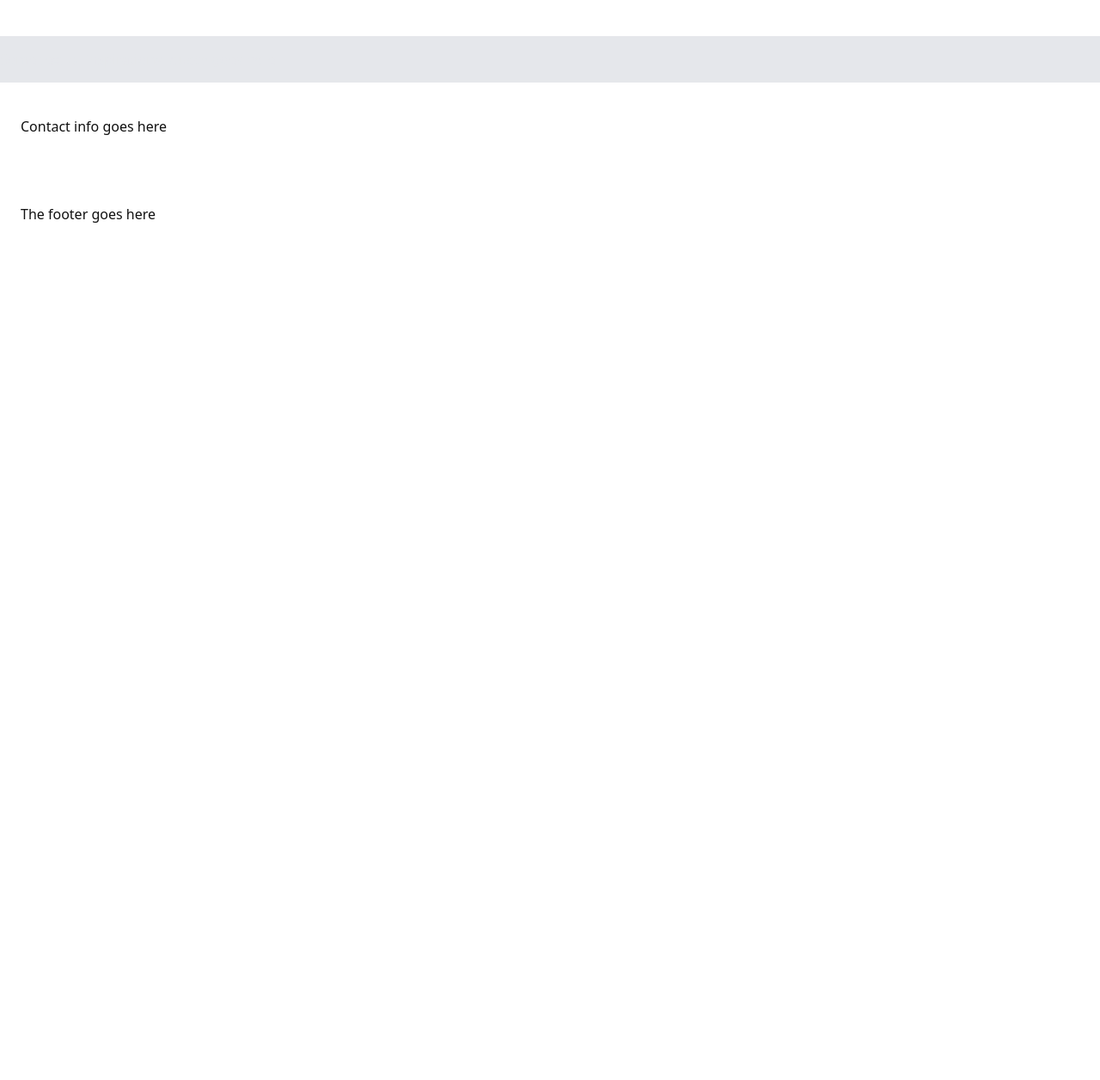
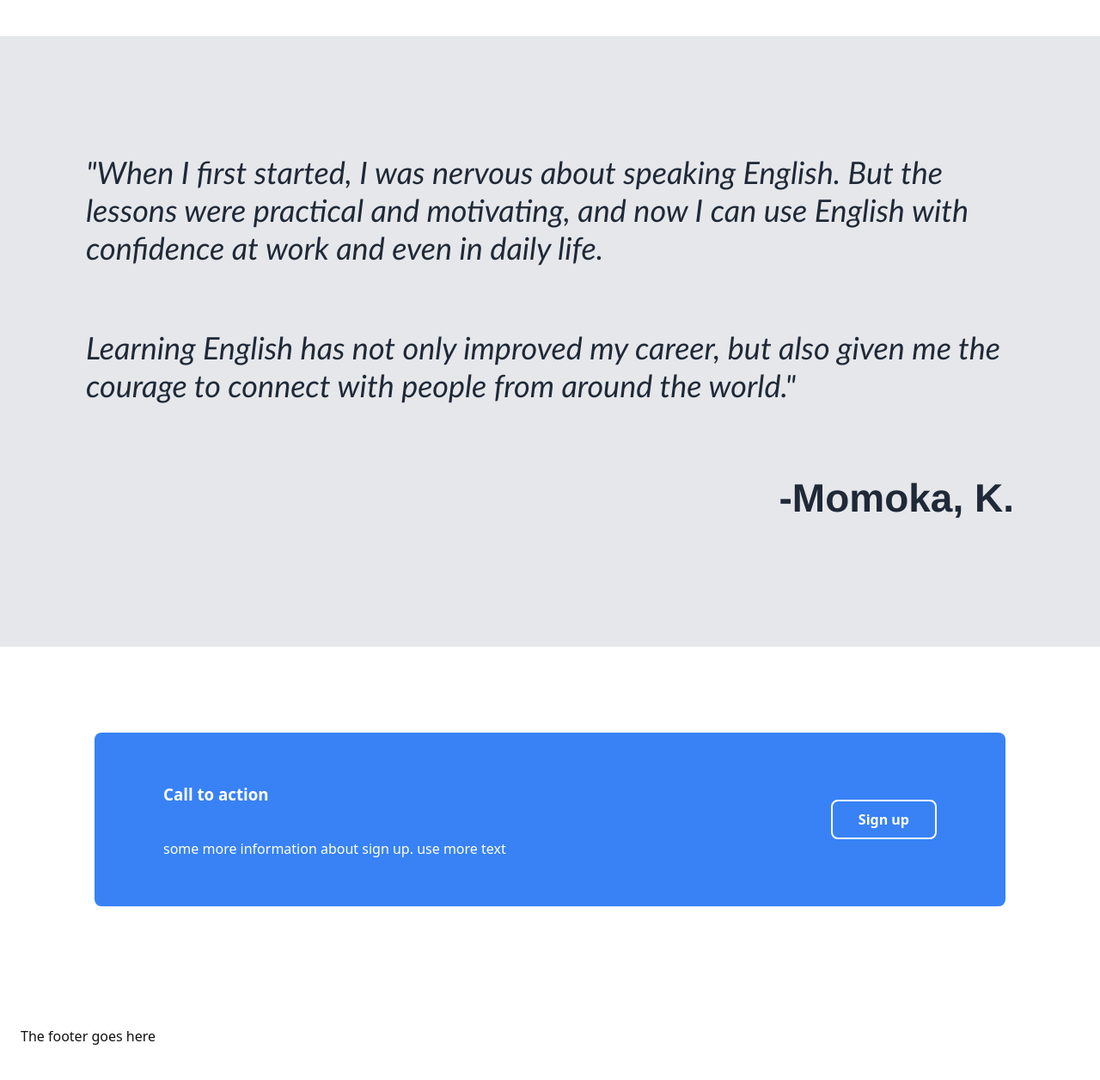
Before and after one commit to WoozyWindfish/odin-landing-page, a plain HTML site: page index.html in a window 1280 px wide. Shown: the part 940-2196 px from the top of the page at 86% size. Before the commit the page ends 1240 px from the top, so only its background shows below. Drawn offline with Linux system fonts and the light colour scheme; files whose address does not match are found by name.

Commit message:
fix information style, fix html

```diff
--- a/index.html
+++ b/index.html
@@ -11,9 +11,11 @@
       <div class="logo">Nihon Connect</div>
       <nav>
         <ul>
-          <li><a href="#">Header Link 1</a></li>
-          <li><a href="#">Header Link 2</a></li>
-          <li><a href="#">Header Link 3</a></li>
+          <li><a href="#">Home</a></li>
+          <li><a href="#">About Us</a></li>
+          <li><a href="#">Courses</a></li>
+          <li><a href="#">TOEIC/TOEFL</a></li>
+          <li><a href="#">Pricing</a></li>
         </ul>
       </nav>
     </div>
@@ -62,10 +64,26 @@
     </div>
 
     <div class="quote-wrapper">
-        <p class="quote-text"> Some text or inspirational quote goes here</p>
+        <p class="quote-text"> <em>"When I first started, I was nervous about speaking English.
+          But the lessons were practical and motivating, and now I can use English with confidence at work and even in daily life.
+          </em></p>
+
+        <p class="quote-text"><em>Learning English has not only improved my career, but also given me the courage to connect with people from around the world."</em></p>
+
+        <p class="quote-name">-Momoka, K.</p>
     </div>
 
-    <div class="contact">Contact info goes here</div>
+    <div class="contact-wrapper">
+      <div class="contact-card">
+        <div class="sign-up-text">
+          <h3>Call to action</h3>
+          <p>some more information about sign up. use more text</p>
+        </div>
+        <a href='#' class="btn">Sign up</a>
+      </div>
+    </div>
+
+
 
   <footer class="footer">The footer goes here</footer>
 </body>
--- a/style.css
+++ b/style.css
@@ -46,7 +46,8 @@ nav ul {
     padding: 0;
 }
 
-nav a { color: #e5e7eb;
+nav a {
+    color: #e5e7eb;
     font-size: 14px;
 }
 
@@ -139,7 +140,59 @@ h2 {
 
 .quote-wrapper {
     display:flex;
+    flex-direction: column;
+    align-items: center;
+    justify-content: center;
+    background-color: #e5e7eb;
+    padding: 100px;
+}
 
-    background-color: #e5e7eb;
-    margin: 0px;
+.quote-text {
+    color: #1f2937;
+    font-family:'Gill Sans', 'Gill Sans MT', Calibri, 'Trebuchet MS', sans-serif;
+    font-size: 36px;
+    font-weight:300;
 }
+
+.quote-name {
+    font-family:'Franklin Gothic Medium', 'Arial Narrow', Arial, sans-serif;
+    color:#1F2937;
+    font-weight: 900;
+    font-size:46px;
+    align-self: flex-end;
+}
+
+.contact-wrapper {
+    display:flex;
+    align-items: center;
+    justify-content: center;
+    background-color:white;
+    padding: 100px 0;
+}
+
+.contact-card {
+    display:flex;
+    justify-content: space-between;
+    align-items: center;
+    padding: 40px 80px;
+    background-color: #3882f6;
+    color:white;
+    border-radius: 8px;
+    width: 900px;
+}
+
+.contact-card .btn {
+    border: 2px solid white;
+    background: transparent;
+    color: white;
+    padding: 10px 30px;
+    border-radius: 8px;
+    font-weight: 700;
+}
+
+
+.sign-up-text {
+    display:flex;
+    flex-direction: column;
+    gap: 6px;
+}
```
